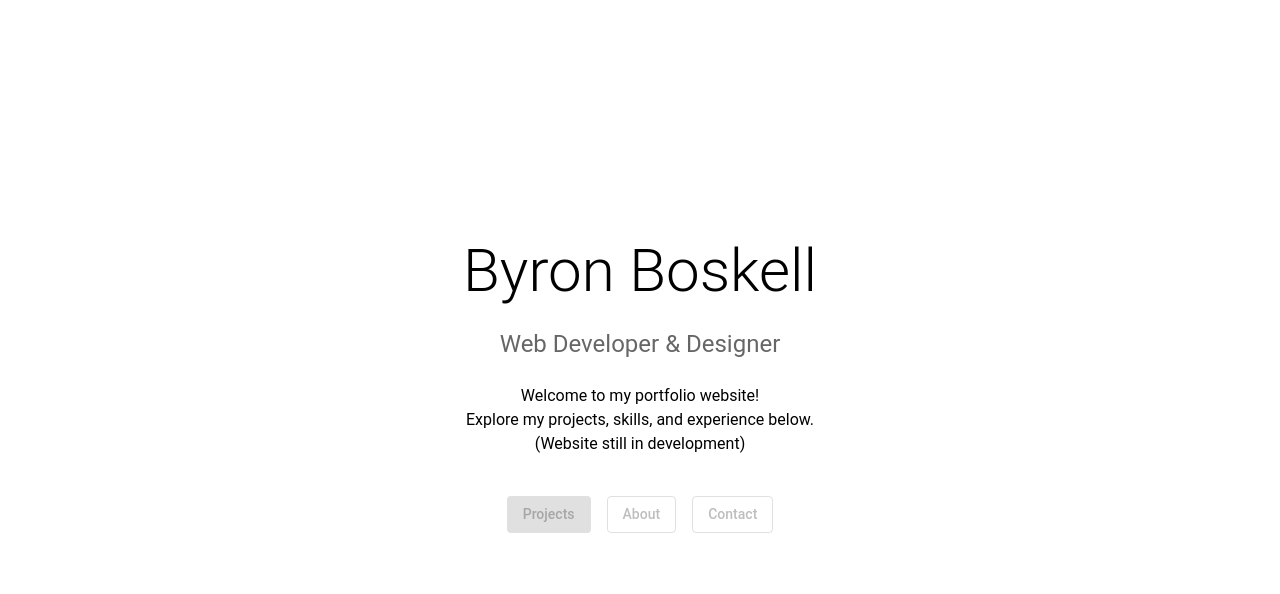
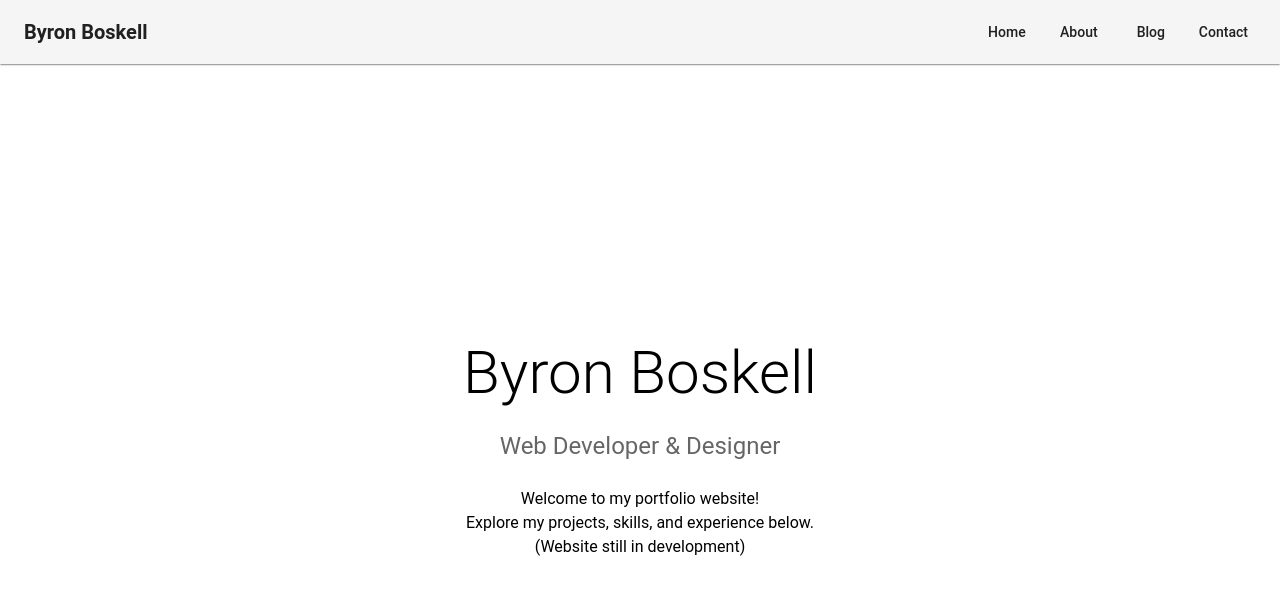
Before and after one commit to byronboskell/byronboskell.github.io, a React (Vite) app in the folder bbportfolio/: page / in a window 1280 px wide. Shown: the top 594 px of the page. Built offline with nearby package versions, Linux system fonts and the light colour scheme.

Commit message:
site-navigation: adding in component to act as the basic header for the website.

```diff
--- /dev/null
+++ b/bbportfolio/src/components/site-navigation.tsx
@@ -0,0 +1,35 @@
+import React from "react";
+import { AppBar, Box, Button, Toolbar, Typography } from "@mui/material";
+
+const links = [
+    { label: "Home", href: "home" },
+    { label: "About", href: "about" },
+    { label: "Blog", href: "blog" },
+    { label: "Contact", href: "contact" },
+];
+
+const SiteNavigation: React.FC = () => (
+    <AppBar position="static" color="default" elevation={1} component="nav" aria-label="Main navigation">
+        <Toolbar sx={{ justifyContent: "space-between", gap: 2, flexWrap: "wrap" }}>
+            <Typography
+                component="a"
+                href="home"
+                variant="h6"
+                color="inherit"
+                sx={{ textDecoration: "none", fontWeight: 700 }}
+            >
+                Byron Boskell
+            </Typography>
+
+            <Box sx={{ display: "flex", gap: 1, overflowX: "auto" }}>
+                {links.map(({ label, href }) => (
+                    <Button key={href} component="a" href={href} color="inherit">
+                        {label}
+                    </Button>
+                ))}
+            </Box>
+        </Toolbar>
+    </AppBar>
+);
+
+export default SiteNavigation;
--- a/bbportfolio/src/pages/home-page.tsx
+++ b/bbportfolio/src/pages/home-page.tsx
@@ -1,8 +1,11 @@
 import React from "react";
-import { Box, Typography, Button, Stack } from "@mui/material";
+import { Box, Stack, Typography } from "@mui/material";
+import SiteNavigation from "../components/site-navigation";
 
 const HomePage: React.FC = () => {
     return (
+        <Stack>
+            <SiteNavigation />
             <Box
                 className="homepage-container"
                 sx={{
@@ -16,6 +19,8 @@ const HomePage: React.FC = () => {
                     justifyContent: "center",
                 }}
             >
+
+
                 <Typography variant="h2" component="h1" gutterBottom>
                     Byron Boskell
                 </Typography>
@@ -29,18 +34,8 @@ const HomePage: React.FC = () => {
                     <br />
                     (Website still in development)
                 </Typography>
-            <Stack direction="row" spacing={2} sx={{ mt: 5 }}>
-                <Button variant="contained" color="primary" href="#projects" disabled={true}>
-                    Projects
-                </Button>
-                <Button variant="outlined" color="primary" href="#about" disabled={true}>
-                    About
-                </Button>
-                <Button variant="outlined" color="primary" href="#contact" disabled={true}>
-                    Contact
-                </Button>
+            </Box>
         </Stack>
-        </Box>
     );
 };
 
--- a/bbportfolio/src/website-router.tsx
+++ b/bbportfolio/src/website-router.tsx
@@ -15,8 +15,23 @@ const WebsiteRouter = () => {
             errorElement: <ErrorPage />,
         },
         {
+            path: "/home",
+            element: <HomePage />,
+            errorElement: <ErrorPage />,
+        },
+        {
             path: "/blog",
             element: <BlogPage />,
+            errorElement: <ErrorPage />,
+        },
+        {
+            path: "/about",
+            element: <></>,
+            errorElement: <ErrorPage />,
+        },
+        {
+            path: "/contact",
+            element: <></>,
             errorElement: <ErrorPage />,
         }
     ],
```
Lines whose indentation alone changed are shown as unchanged.
